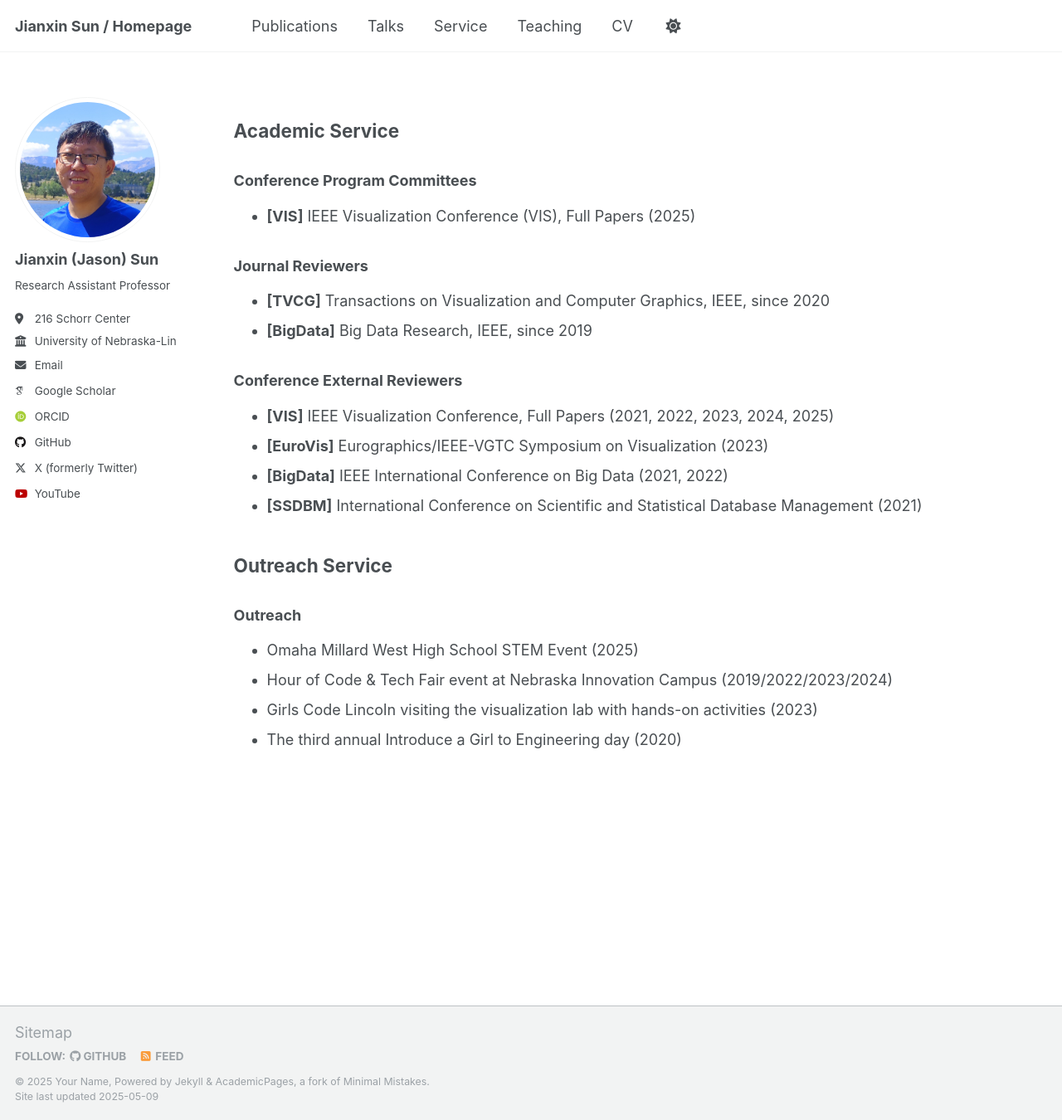
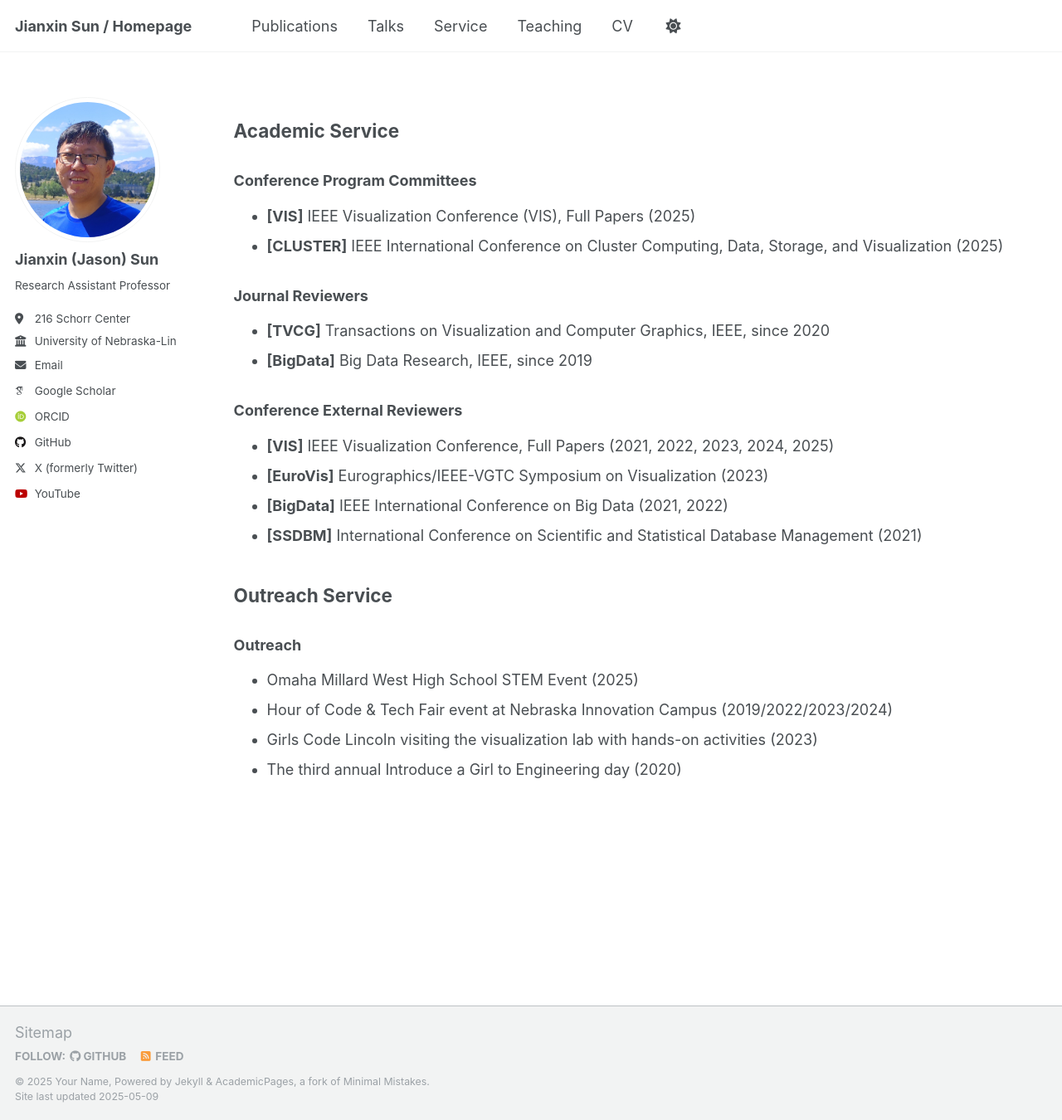
Before and after one commit to sunjianxin/sunjianxin.github.io, a Jekyll site: the page built from _pages/portfolio.html, in a window 1280 px wide and 1350 px high. Shown: the whole window at 83% size. Built offline with Jekyll 4.4.1, drawn with Linux system fonts in a browser that asks for light colours; some web fonts are replaced.

Commit message:
Update portfolio.html

```diff
--- a/_pages/portfolio.html
+++ b/_pages/portfolio.html
@@ -9,6 +9,7 @@ author_profile: true
 <h3>Conference Program Committees</h3>
 <ul>
   <li><strong>[VIS]</strong> IEEE Visualization Conference (VIS), Full Papers (2025)</li>
+  <li><strong>[CLUSTER]</strong> IEEE International Conference on Cluster Computing, Data, Storage, and Visualization (2025)</li>
 </ul>
 <h3>Journal Reviewers</h3>
 <ul>
```
